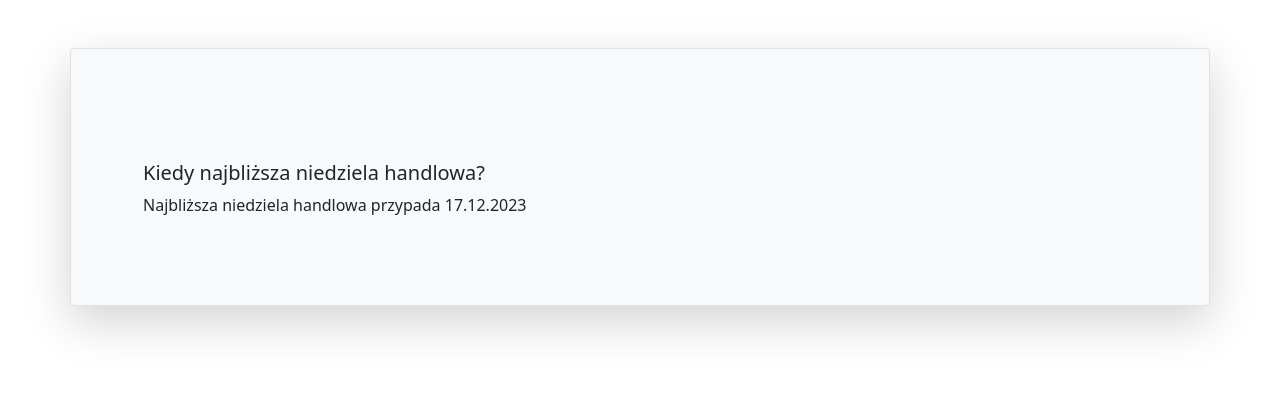
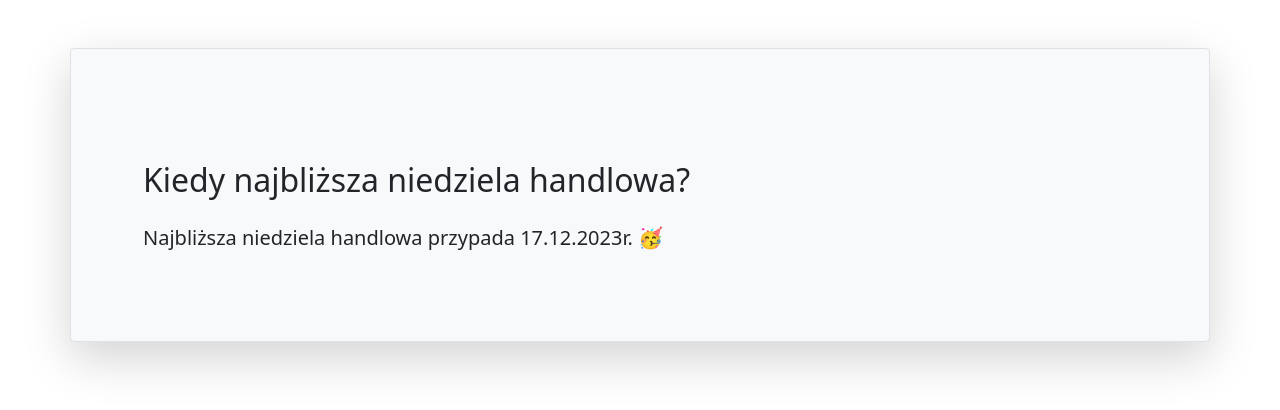
Before and after one commit to skypaw/sunday-shopping, a Jekyll site: the page built from jekyll/najblizsza-niedziela-handlowa.md, in a window 1280 px wide. Shown: the top 410 px of the page. Built offline with Jekyll 4.4.1, drawn with Linux system fonts in a browser that asks for light colours.

Commit message:
Add closest sunday (#55)
* Add controlflow for date

* Add date tag for desc

* Add logic to closest sunday

* Add daily builds

* Remove sitemap

* Format closest-sunday

```diff
--- a/jekyll/najblizsza-niedziela-handlowa.md
+++ b/jekyll/najblizsza-niedziela-handlowa.md
@@ -3,7 +3,6 @@ title: Najbliższa niedziela handlowa
 ---
 
 <div class="row pt-5">
-    <h3 class="lead">Kiedy najbliższa niedziela handlowa?</h3>
-    <br>
-    <p>Najbliższa niedziela handlowa przypada {{ site.data.filtered-shopping-sundays.dates[0] | date: "%d.%m.%Y"}}</p>
+    <h2 class="pb-3">Kiedy najbliższa niedziela handlowa?</h2>
+    <p class="lead">Najbliższa niedziela handlowa przypada {{ site.data.filtered-shopping-sundays.dates[0] | date: "%d.%m.%Y"}}r. 🥳</p>
 </div>
```
